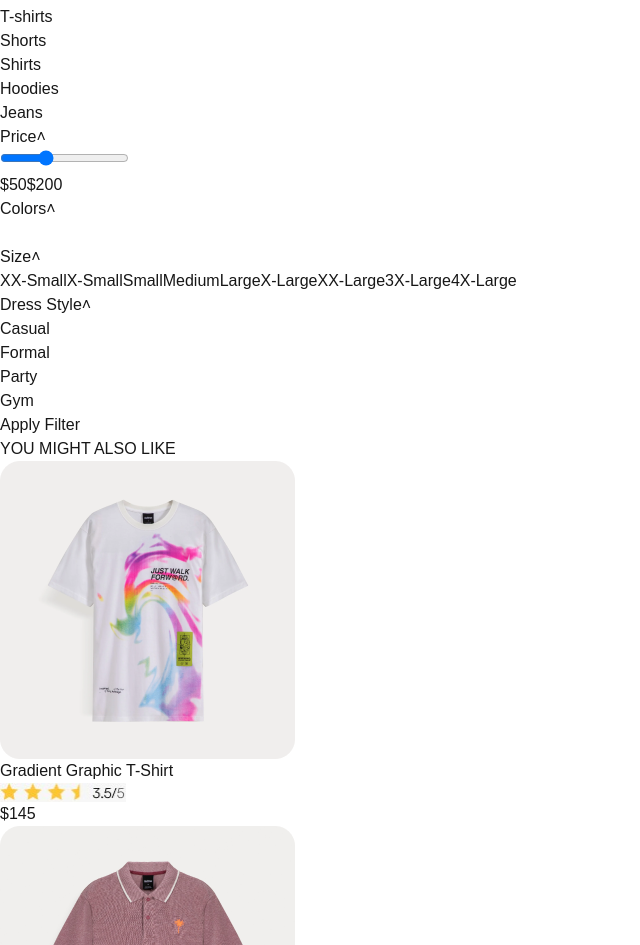
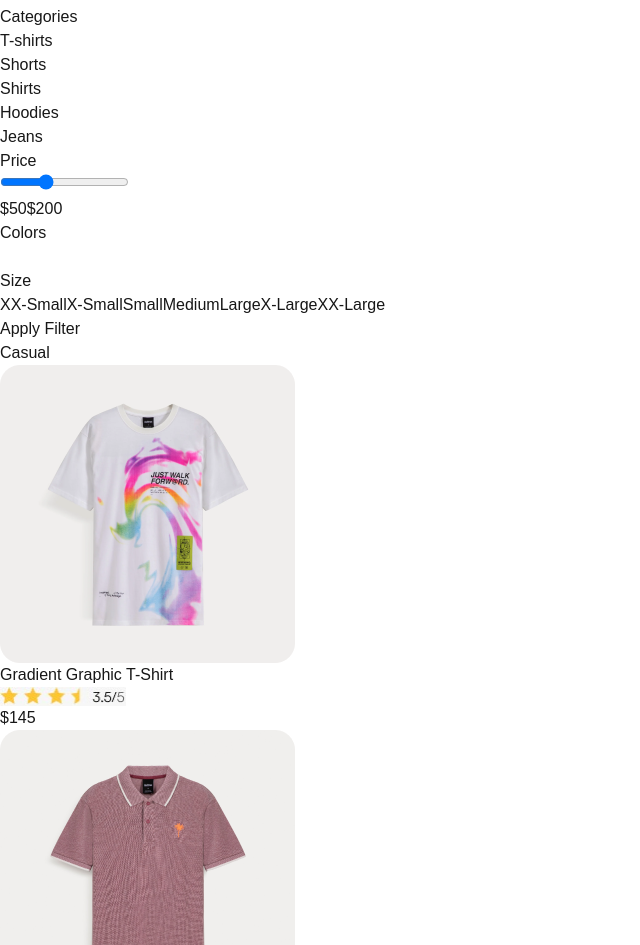
Before and after one commit to SibtainAli92/Hacathon-Template, a Next.js app: page /category in a window 1280 px wide. Shown: the part 247-1192 px from the top of the page, without its empty margins (0-640 px from the left). Built offline with nearby package versions, Linux system fonts and the light colour scheme.

Commit message:
add more project

```diff
--- a/src/app/category/page.tsx
+++ b/src/app/category/page.tsx
@@ -7,48 +7,44 @@ export default function Category() {
   const [isPriceOpen, setPriceOpen] = useState(true);
   const [isColorOpen, setColorOpen] = useState(true);
   const [isSizeOpen, setSizeOpen] = useState(true);
-  const [isStyleOpen, setStyleOpen] = useState(true);
 
   return (
-    <div>
-      <div className="w-full sm:w-64 bg-white border rounded-lg p-4 ml-20">
-        {/* first page start*/}
-        <h2 className="text-lg font-semibold mb-4 flex justify-between items-center">
-          Filters
-          <span className="text-black">
-            <i className="fas fa-sliders-h"></i> {/* Icon for filters */}
-          </span>
-        </h2>
+    <div className="flex flex-col lg:flex-row">
+      {/* Filters Section */}
+      <aside className="w-full lg:w-1/4 bg-white border rounded-lg p-6 lg:ml-10">
+        <h2 className="text-xl font-bold mb-6">Filters</h2>
 
         {/* Categories */}
-        <div className="mb-6">
+        <div className="mb-8">
+          <h3 className="text-lg font-semibold mb-4">Categories</h3>
           {["T-shirts", "Shorts", "Shirts", "Hoodies", "Jeans"].map(
             (category) => (
               <div
                 key={category}
-                className="flex justify-between items-center py-2 cursor-pointer hover:text-black text-gray-700"
+                className="flex justify-between items-center py-2 cursor-pointer text-gray-700 hover:text-black"
               >
                 <span>{category}</span>
-                <i className="fas fa-chevron-right text-black"></i>{" "}
-                {/* Right arrow icon */}
+                <i className="fas fa-chevron-right text-gray-500"></i>
               </div>
             )
           )}
         </div>
 
-        {/* Price Slider */}
-        <div className="mb-6">
+        {/* Price Filter */}
+        <div className="mb-8">
           <h3
             className="text-lg font-semibold mb-4 flex justify-between items-center cursor-pointer"
             onClick={() => setPriceOpen(!isPriceOpen)}
           >
             Price
-            <span>
-              <span className="text-black">{isSizeOpen ? "˄" : "˅"}</span>
-            </span>
+            <i
+              className={`fas fa-chevron-${
+                isPriceOpen ? "up" : "down"
+              } text-gray-500`}
+            ></i>
           </h3>
           {isPriceOpen && (
-            <>
+            <div>
               <input
                 type="range"
                 className="w-full"
@@ -61,20 +57,22 @@ export default function Category() {
                 <span>$50</span>
                 <span>$200</span>
               </div>
-            </>
+            </div>
           )}
         </div>
 
-        {/* Colors */}
-        <div className="mb-6">
+        {/* Colors Filter */}
+        <div className="mb-8">
           <h3
             className="text-lg font-semibold mb-4 flex justify-between items-center cursor-pointer"
             onClick={() => setColorOpen(!isColorOpen)}
           >
             Colors
-            <span>
-              <span className="text-black">{isSizeOpen ? "˄" : "˅"}</span>
-            </span>
+            <i
+              className={`fas fa-chevron-${
+                isColorOpen ? "up" : "down"
+              } text-gray-500`}
+            ></i>
           </h3>
           {isColorOpen && (
             <div className="grid grid-cols-5 gap-2">
@@ -100,16 +98,18 @@ export default function Category() {
           )}
         </div>
 
-        {/* Size Options */}
-        <div className="mb-6">
+        {/* Size Filter */}
+        <div className="mb-8">
           <h3
             className="text-lg font-semibold mb-4 flex justify-between items-center cursor-pointer"
             onClick={() => setSizeOpen(!isSizeOpen)}
           >
             Size
-            <span>
-              <span className="text-black">{isSizeOpen ? "˄" : "˅"}</span>
-            </span>
+            <i
+              className={`fas fa-chevron-${
+                isSizeOpen ? "up" : "down"
+              } text-gray-500`}
+            ></i>
           </h3>
           {isSizeOpen && (
             <div className="flex flex-wrap gap-2">
@@ -121,44 +121,15 @@ export default function Category() {
                 "Large",
                 "X-Large",
                 "XX-Large",
-                "3X-Large",
-                "4X-Large",
               ].map((size) => (
                 <button
                   key={size}
-                  className="px-3 py-1 text-sm border rounded-full hover:bg-black hover:text-white bg-[#F0F0F0]"
+                  className="px-4 py-2 text-sm border rounded-full hover:bg-black hover:text-white bg-gray-200"
                 >
                   {size}
                 </button>
               ))}
             </div>
-          )}
-        </div>
-
-        {/* Dress Style */}
-        <div className="mb-6">
-          <h3
-            className="text-lg font-semibold mb-4 flex justify-between items-center cursor-pointer"
-            onClick={() => setStyleOpen(!isStyleOpen)}
-          >
-            Dress Style
-            <span>
-              <span className="text-black">{isSizeOpen ? "˄" : "˅"}</span>
-            </span>
-          </h3>
-          {isStyleOpen && (
-            <>
-              {["Casual", "Formal", "Party", "Gym"].map((style) => (
-                <div
-                  key={style}
-                  className="flex justify-between items-center py-2 cursor-pointer hover:text-black text-gray-700"
-                >
-                  <span>{style}</span>
-                  <i className="fas fa-chevron-right text-black"></i>{" "}
-                  {/* Right arrow */}
-                </div>
-              ))}
-            </>
           )}
         </div>
 
@@ -168,16 +139,14 @@ export default function Category() {
             Apply Filter
           </button>
         </div>
-        {/* first page end */}
+      </aside>
 
-        {/* second page start */}
-      </div>
-      <div className="h-auto flex flex-col justify-center px-4 md:px-8">
-        <h1 className="text-3xl sm:text-4xl lg:text-6xl text-center font-extrabold mb-8">
-          YOU MIGHT ALSO LIKE
-        </h1>
+      {/* Products Section */}
+      <main className="flex-grow px-6 lg:px-12 py-8">
+        <h1 className="text-3xl font-extrabold mb-6">Casual</h1>
 
-        <div className="grid grid-cols-1 sm:grid-cols-2 lg:grid-cols-4 gap-6">
+        {/* Products Grid */}
+        <div className="grid grid-cols-1 sm:grid-cols-2 lg:grid-cols-3 gap-6">
           <ClothesCard
             image="/pink.png"
             name="Gradient Graphic T-Shirt"
@@ -198,22 +167,6 @@ export default function Category() {
             orignalPrice="$150"
             discountCopen="-30%"
           />
-        </div>
-
-        <button className="text-black w-40 sm:w-56 lg:w-[237px] h-12 sm:h-14 lg:h-[66px] rounded-full bg-white p-4 flex justify-center mx-auto border mt-8">
-          View All
-        </button>
-
-        {/* second page end */}
-
-        {/* third page start */}
-        {/* New Arrival Section */}
-        <div className="h-auto flex flex-col justify-center mt-10 px-4 md:px-8">
-          <h1 className="text-3xl sm:text-4xl lg:text-6xl text-center font-extrabold mb-8">
-            NEW ARRIVAL
-          </h1>
-
-          <div className="grid grid-cols-1 sm:grid-cols-2 lg:grid-cols-4 gap-6">
           <ClothesCard
             image="/pent.png"
             name="Skinny Fit Jeans"
@@ -236,25 +189,6 @@ export default function Category() {
             orignalPrice="$160"
             discountCopen="-30%"
           />
-          </div>
-
-          <button className="text-black w-40 sm:w-56 lg:w-[237px] h-12 sm:h-14 lg:h-[66px] rounded-full bg-white p-4 flex justify-center mx-auto border mt-8">
-            View All
-          </button>
-        </div>
-        {/* third page end */}
-
-        {/* Divider */}
-        <hr className="my-12" />
-
-        {/* fourth page start */}
-        {/* Top Selling Section */}
-        <div className="h-auto flex flex-col justify-center px-4 md:px-8">
-          <h1 className="text-3xl sm:text-4xl lg:text-6xl text-center font-extrabold mb-8">
-            TOP SELLING
-          </h1>
-
-          <div className="grid grid-cols-1 sm:grid-cols-2 lg:grid-cols-4 gap-6">
           <ClothesCard
             image="/green.png"
             name="Vertical Striped Shirt"
@@ -276,39 +210,7 @@ export default function Category() {
             price="$80"
           />
         </div>
-
-          <button className="text-black w-40 sm:w-56 lg:w-[237px] h-12 sm:h-14 lg:h-[66px] rounded-full bg-white p-4 flex justify-center mx-auto border mt-8">
-            View All
-          </button>
-        </div>
-
-        {/* fourth page end */}
-
-        {/* fivth page start */}
-        <div className="bg-black text-white p-6 sm:p-8 lg:p-10  max-w-[1100px] flex flex-col items-center rounded-2xl -mb-7 mx-auto">
-          {/* Content Wrapper */}
-          <div className="max-w-4xl mx-auto flex flex-col md:flex-row items-center justify-between space-y-6 md:space-y-0 md:space-x-6">
-            {/* Heading */}
-            <h2 className="text-2xl sm:text-3xl md:text-4xl font-extrabold text-center md:text-left">
-              STAY UP TO DATE ABOUT OUR LATEST OFFERS
-            </h2>
-
-            {/* Input and Button */}
-            <div className="flex flex-col justify-center gap-4 md:gap-2 w-full h-[180px] md:w-auto">
-              <input
-                type="email"
-                placeholder="Enter your email address"
-                className="rounded-full text-center  focus:outline-none w-full md:w-[349px] h-[48px] text-black"
-              />
-              <button className="bg-white text-black px-4 py-2 rounded-full font-medium w-full md:w-[349px] h-[48px]">
-                Subscribe to Newsletter
-              </button>
-            </div>
-          </div>
-        </div>
-
-        {/* fivth page end */}
-      </div>
+      </main>
     </div>
   );
 }
--- a/src/app/layout.tsx
+++ b/src/app/layout.tsx
@@ -4,6 +4,8 @@ import "./globals.css";
 import Header from "@/components/Header";
 import Footer from "@/components/Footer"
 import Navbar from "@/components/Navbar";
+import Stay from "@/components/Stay"
+
 
 const geistSans = localFont({
   src: "./fonts/GeistVF.woff",
@@ -34,6 +36,7 @@ export default function RootLayout({
         <Header />
         <Navbar />
         {children}
+        <Stay />
         <Footer />
 
       </body>
--- /dev/null
+++ b/src/components/Stay.tsx
@@ -0,0 +1,30 @@
+export default function Header() {
+    return (
+   <div>
+     {/* Seventh page start */}
+     <div className="bg-black text-white p-6 sm:p-8 lg:p-10  max-w-[1100px] flex flex-col items-center rounded-2xl -mb-7 mx-auto">
+        {/* Content Wrapper */}
+        <div className="max-w-4xl mx-auto flex flex-col md:flex-row items-center justify-between space-y-6 md:space-y-0 md:space-x-6">
+          {/* Heading */}
+          <h2 className="text-2xl sm:text-3xl md:text-4xl font-extrabold text-center md:text-left">
+            STAY UP TO DATE ABOUT OUR LATEST OFFERS
+          </h2>
+
+          {/* Input and Button */}
+          <div className="flex flex-col justify-center gap-4 md:gap-2 w-full h-[180px] md:w-auto">
+            <input
+              type="email"
+              placeholder="Enter your email address"
+              className="rounded-full text-center  focus:outline-none w-full md:w-[349px] h-[48px] text-black"
+            />
+            <button className="bg-white text-black px-4 py-2 rounded-full font-medium w-full md:w-[349px] h-[48px]">
+              Subscribe to Newsletter
+            </button>
+          </div>
+        </div>
+      </div>
+
+      {/* Seventh page end */}
+   </div>
+    );
+}
```
Also changed, not shown: src/app/brand/page.tsx (+1 -26 lines), src/app/page.tsx (+3 -30 lines), src/app/product_detial/page.tsx (+3 -28 lines). Lines whose indentation alone changed are shown as unchanged.
